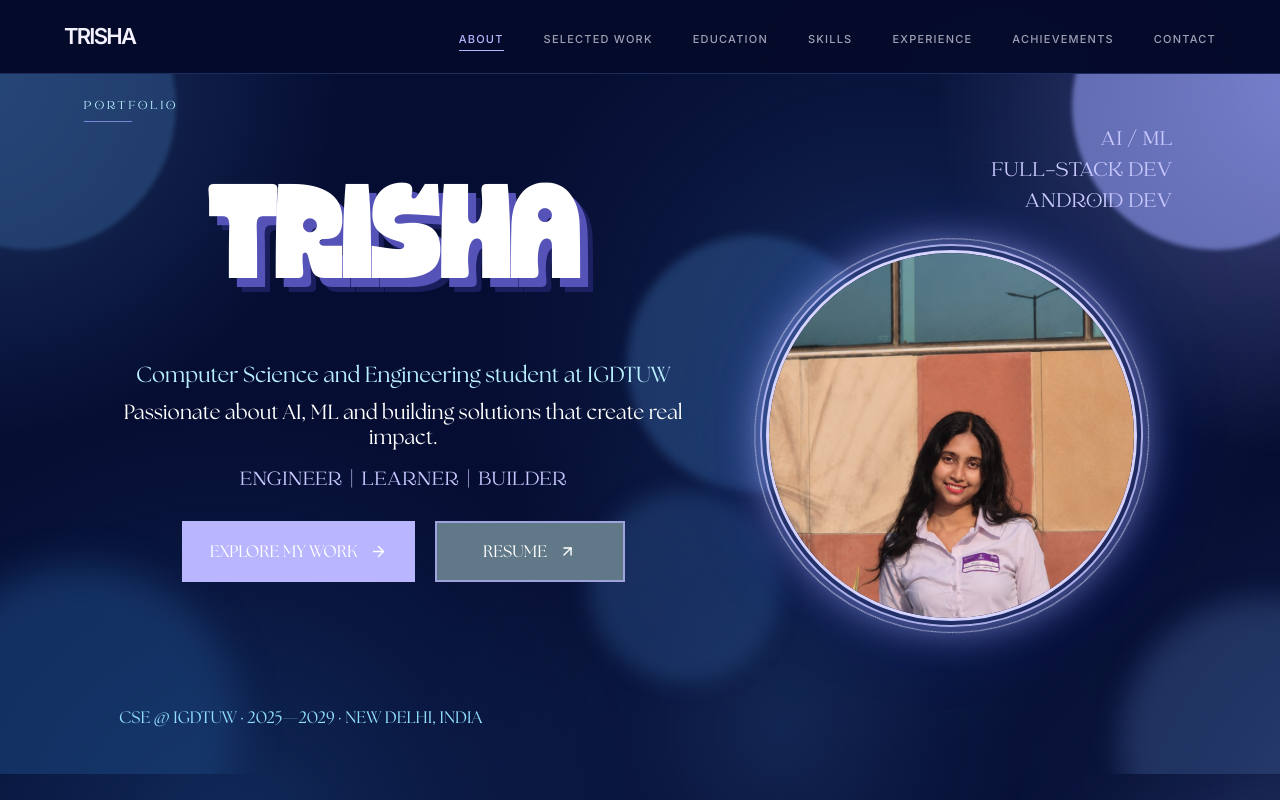
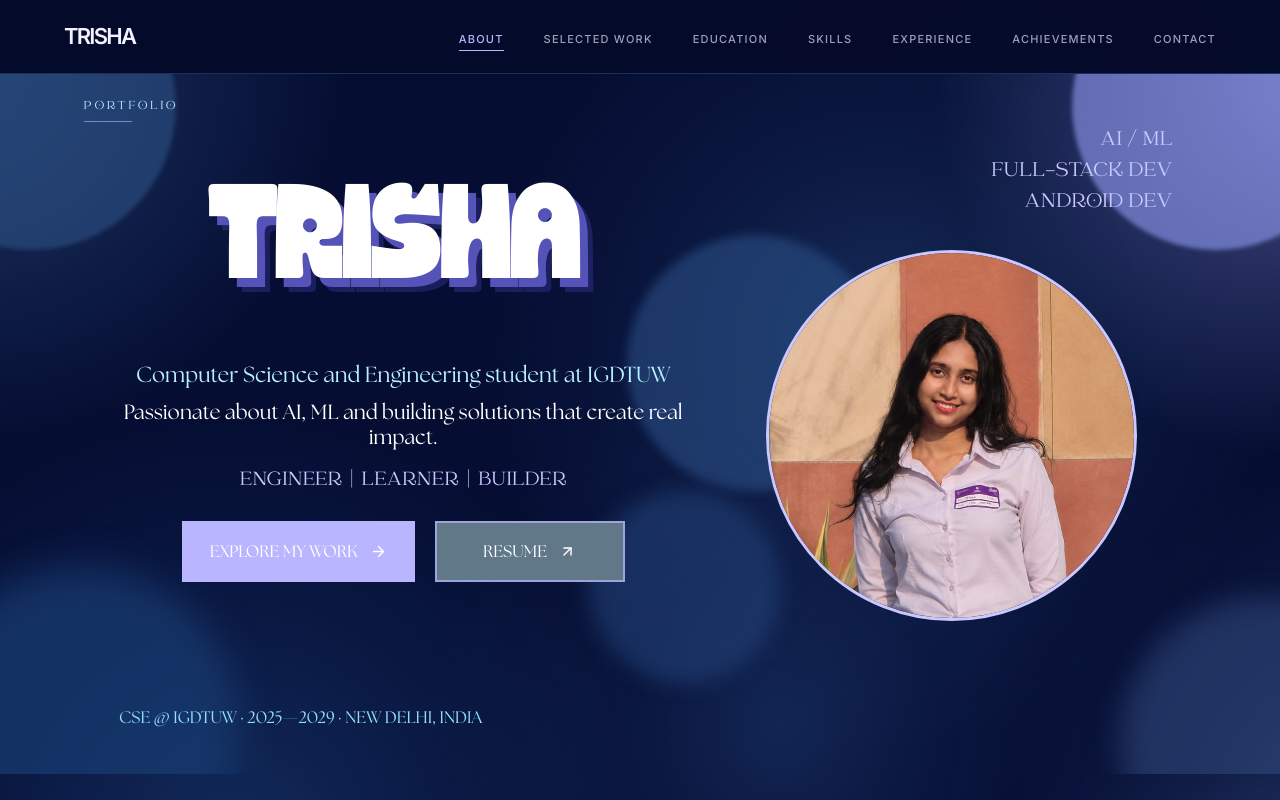
Before and after one commit to trisha29807-del/Portfolio-Trisha, a React (Vite) app: page / in a window 1280 px wide. Shown: the top 800 px of the page. Built offline with nearby package versions, Linux system fonts and the light colour scheme; the HTML template or start-up script is replaced by a standard one.

Commit message:
Simplify hero portrait: tight crop, single lavender border

```diff
--- a/src/components/Cover/Portrait.tsx
+++ b/src/components/Cover/Portrait.tsx
@@ -8,33 +8,15 @@ export function Portrait() {
         initial={{ opacity: 0, scale: 0.94 }}
         animate={{ opacity: 1, scale: 1 }}
         transition={{ duration: 0.8, delay: 0.2, ease: [0.65, 0, 0.35, 1] }}
-        className="relative h-full w-full"
+        className="relative h-full w-full overflow-hidden rounded-full border-[3px] border-[#CBC7FF]"
       >
-        <motion.div
-          aria-hidden="true"
-          className="absolute -inset-7 rounded-full bg-[#9CA6FF]/18 blur-2xl"
-          animate={{ scale: [0.96, 1.06, 0.96], opacity: [0.45, 0.72, 0.45] }}
-          transition={{ duration: 4.5, repeat: Infinity, ease: "easeInOut" }}
+        {/* The photo is sized and offset (in % of the circle) so the crop matches the design:
+            tighter on the face, wall only above the head, no window. */}
+        <img
+          src={portrait}
+          alt="Portrait of Trisha"
+          className="absolute left-[-18.6%] top-[-57.8%] w-[131.7%] max-w-none"
         />
-        <motion.div
-          aria-hidden="true"
-          className="absolute -inset-3 rounded-full border border-white/70"
-          animate={{ rotate: 360 }}
-          transition={{ duration: 18, repeat: Infinity, ease: "linear" }}
-        />
-        <motion.div
-          aria-hidden="true"
-          className="absolute -inset-1.5 rounded-full border-[2px] border-[#D7D4FF] shadow-[0_0_34px_rgba(215,212,255,0.42),0_0_70px_rgba(92,111,255,0.22)]"
-          animate={{ scale: [1, 1.025, 1], opacity: [0.85, 1, 0.85] }}
-          transition={{ duration: 3.5, repeat: Infinity, ease: "easeInOut" }}
-        />
-        <div className="relative h-full w-full overflow-hidden rounded-full border-[3px] border-[#D7D4FF] bg-[#0A1640] p-0.5 shadow-[0_0_48px_rgba(133,145,255,0.34),0_0_100px_rgba(73,92,220,0.16)]">
-          <img
-            src={portrait}
-            alt="Portrait of Trisha"
-            className="h-full w-full rounded-full object-cover object-[center_38%] scale-[1.1]"
-          />
-        </div>
       </motion.div>
     </div>
   );
```
